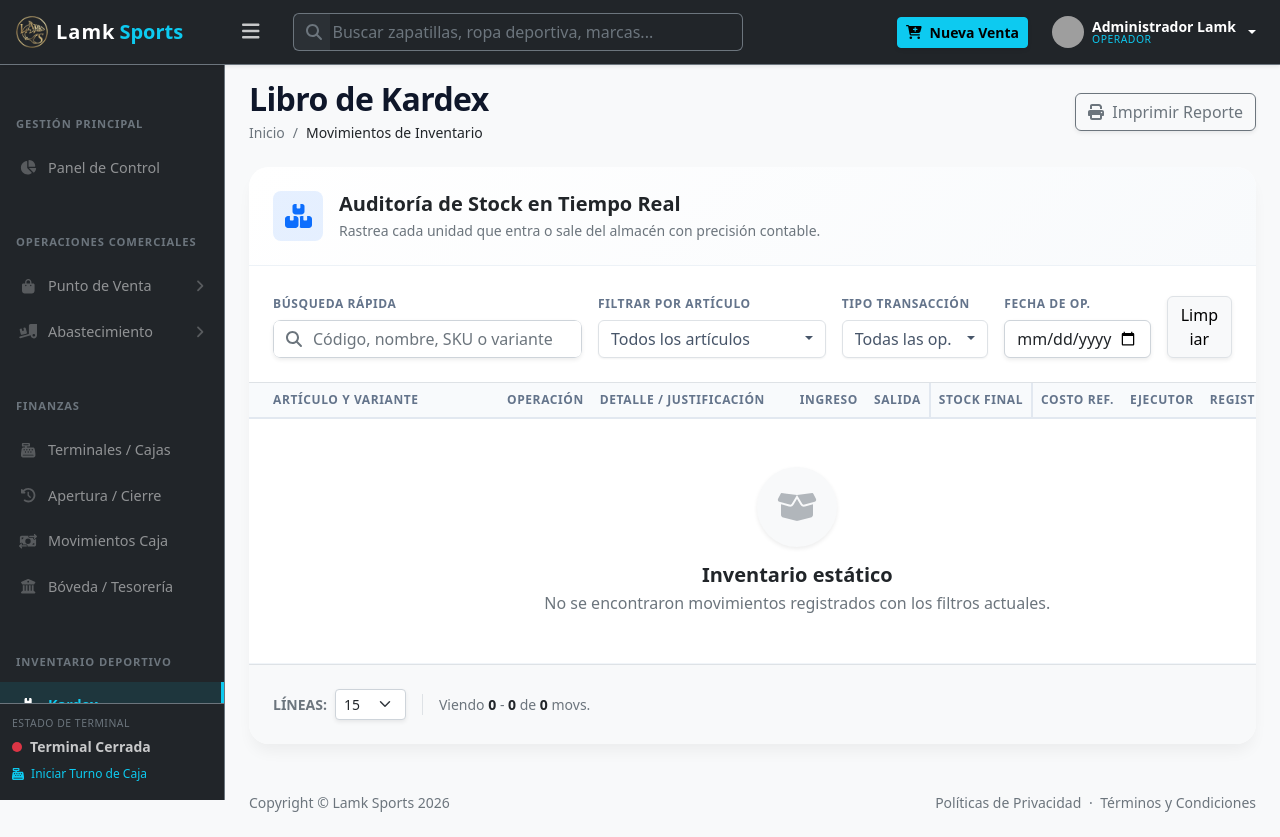
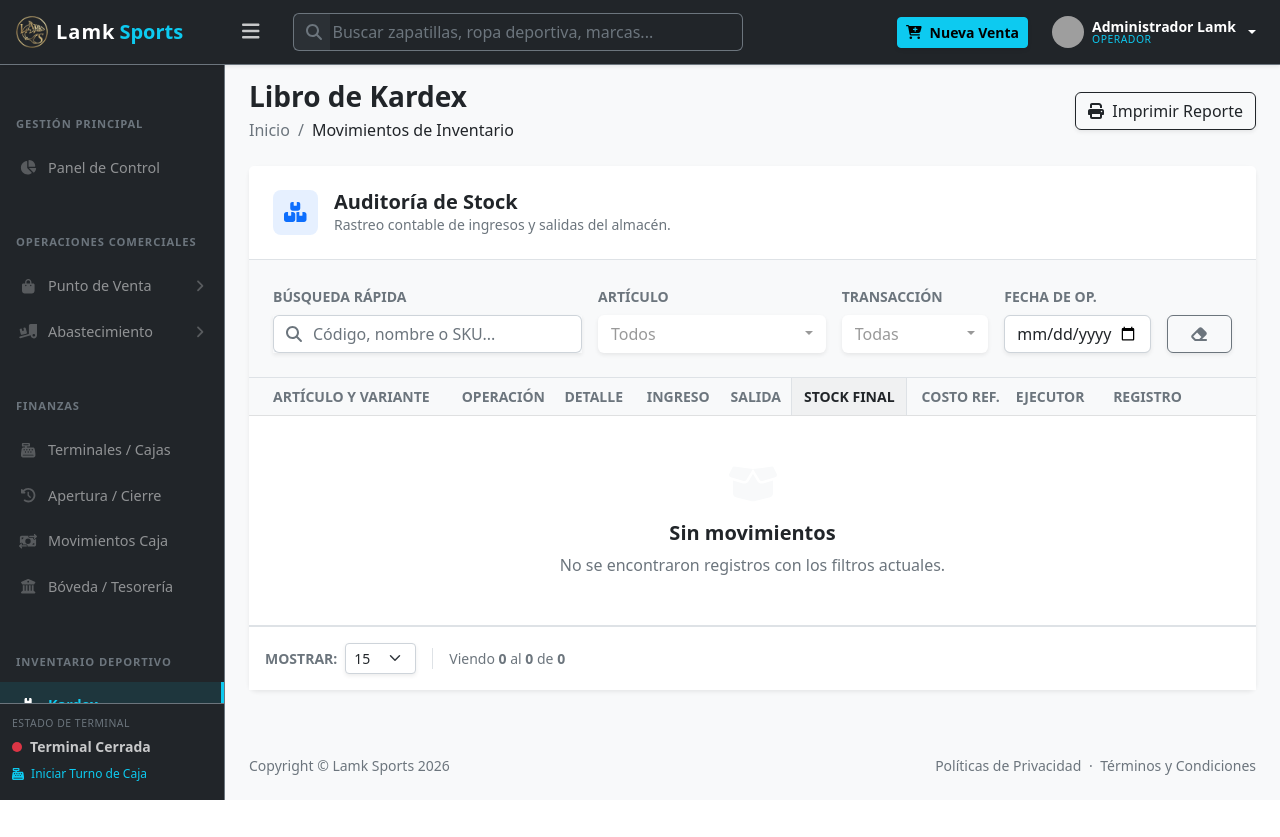
Before and after one commit to Lamk-S/lamk-shop, a Laravel app: page /kardex in a window 1280 px wide. After the commit the page ends 800 px from the top, so only its background shows below. Run offline with Laravel 12, Linux system fonts and the light colour scheme; a user stored in the database is signed in; data comes from the database, SQL or seed files in the repository; data that the repository does not hold is empty; parts of the project's set-up code (start-up, migrations or seed data) failed here and were passed over; some libraries are stand-ins or nearby versions; grey boxes are pictures that could not be loaded.

Commit message:
feat: add kardex views for inventory tracking and certificates

```diff
--- a/resources/views/kardex/index.blade.php
+++ b/resources/views/kardex/index.blade.php
@@ -1,71 +1,54 @@
 @extends('layouts.app')
 @section('title', 'Kardex de Inventario')
-
-@push('css')
-<link rel="stylesheet" href="https://cdn.jsdelivr.net/npm/bootstrap-select@1.14.0-beta3/dist/css/bootstrap-select.min.css">
-<style>
-    .page-title { font-weight: 800; letter-spacing: -.02em; color: #0f172a; }
-    .fs-7 { font-size: 0.875rem; }
-    .main-card { border: 0; border-radius: 1.25rem; box-shadow: 0 10px 15px -3px rgba(0, 0, 0, 0.05); overflow: hidden; background: #fff; }
-    .card-gradient-header { background: linear-gradient(135deg, #ffffff 0%, #f8fafc 100%); border-bottom: 1px solid #edf2f7; }
-    .table-custom th { background: #f8fafc; color: #64748b; font-weight: 700; text-transform: uppercase; font-size: .75rem; letter-spacing: .05em; border-bottom: 2px solid #e2e8f0; white-space: nowrap; }
-    .table-custom td { vertical-align: middle; color: #334155; border-bottom: 1px solid #f1f5f9; }
-    .tabular-nums { font-variant-numeric: tabular-nums; font-family: ui-monospace, SFMono-Regular, Menlo, Monaco, Consolas, monospace; letter-spacing: -0.025em; }
-    .cell-entrada { color: #059669; font-weight: 700; background-color: rgba(16, 185, 129, 0.05); border-left: 1px solid rgba(16, 185, 129, 0.1); }
-    .cell-salida { color: #dc2626; font-weight: 700; background-color: rgba(239, 68, 68, 0.05); border-left: 1px solid rgba(239, 68, 68, 0.1); }
-    .cell-saldo { font-weight: 800; color: #0f172a; background-color: #f8fafc; border-left: 2px solid #e2e8f0; border-right: 2px solid #e2e8f0; }
-    .bootstrap-select > .dropdown-toggle { background-color: #fff !important; border: 1px solid #dee2e6 !important; border-radius: 0.375rem !important; padding: 0.375rem 0.75rem !important; box-shadow: 0 1px 2px rgba(0,0,0,0.05) !important; color: #475569 !important; }
-    .bootstrap-select > .dropdown-toggle:focus { outline: none !important; border-color: #86b7fe !important; box-shadow: 0 0 0 0.25rem rgba(13, 110, 253, 0.25) !important; }
-    .filter-label { font-size: .75rem; font-weight: 700; text-transform: uppercase; letter-spacing: .05em; color: #64748b; margin-bottom: 0.4rem; }
-    .btn-action { width: 32px; height: 32px; display: inline-flex; align-items: center; justify-content: center; padding: 0; border-radius: 8px; transition: all 0.2s; }
-    .btn-action:hover { transform: translateY(-2px); }
-</style>
-@endpush
 
 @section('content')
 @include('layouts.partials.alert')
 
-<div class="container-fluid px-4 py-4">
+<div class="container-fluid px-3 px-md-4 py-4">
+    <!-- Encabezado -->
     <div class="d-flex flex-column flex-md-row justify-content-between align-items-md-center gap-3 mb-4">
         <div>
-            <h2 class="page-title mb-0">Libro de Kardex</h2>
+            <h2 class="fw-bold text-dark mb-0 fs-3">Libro de Kardex</h2>
             <ol class="breadcrumb mb-0 mt-1 fs-7">
                 <li class="breadcrumb-item"><a href="{{ route('panel') }}" class="text-decoration-none text-muted">Inicio</a></li>
                 <li class="breadcrumb-item active fw-medium text-dark">Movimientos de Inventario</li>
             </ol>
         </div>
         <div class="d-flex gap-2">
-            <button class="btn btn-outline-secondary shadow-sm fw-medium" onclick="window.print()"><i class="fas fa-print me-2"></i>Imprimir Reporte</button>
+            <button class="btn btn-outline-dark shadow-sm" onclick="window.print()">
+                <i class="fas fa-print me-2"></i>Imprimir Reporte
+            </button>
         </div>
     </div>
 
-    <div class="card main-card">
-        <div class="card-header card-gradient-header p-4">
+    <div class="card border-0 shadow-sm rounded-3">
+        <div class="card-header bg-white border-bottom p-4">
             <div class="d-flex align-items-center gap-3">
-                <div class="bg-primary bg-opacity-10 text-primary rounded-3 d-flex align-items-center justify-content-center shadow-inner" style="width: 50px; height: 50px;">
-                    <i class="fa-solid fa-boxes-stacked fs-4"></i>
+                <div class="bg-primary bg-opacity-10 text-primary rounded-3 d-flex align-items-center justify-content-center" style="width: 45px; height: 45px;">
+                    <i class="fa-solid fa-boxes-stacked fs-5"></i>
                 </div>
                 <div>
-                    <h5 class="mb-0 fw-bold text-dark">Auditoría de Stock en Tiempo Real</h5>
-                    <div class="text-muted small mt-1">Rastrea cada unidad que entra o sale del almacén con precisión contable.</div>
+                    <h5 class="mb-0 fw-semibold text-dark">Auditoría de Stock</h5>
+                    <div class="text-muted small">Rastreo contable de ingresos y salidas del almacén.</div>
                 </div>
             </div>
         </div>
 
         <div class="card-body p-0">
-            <div class="p-4 bg-white border-bottom">
+            <!-- Formulario de Filtros -->
+            <div class="p-4 bg-light border-bottom">
                 <form method="GET" action="{{ route('kardex.index') }}" id="kardex-filter-form" class="row g-3 align-items-end">
                     <div class="col-lg-4 col-md-6">
-                        <label for="q" class="filter-label">Búsqueda Rápida</label>
-                        <div class="input-group shadow-sm rounded-3 overflow-hidden">
-                            <span class="input-group-text bg-white border-end-0 text-muted"><i class="fas fa-search"></i></span>
-                            <input type="search" name="q" id="q" class="form-control border-start-0 ps-0" value="{{ request('q') }}" placeholder="Código, nombre, SKU o variante...">
+                        <label for="q" class="form-label fw-bold text-muted small text-uppercase">Búsqueda Rápida</label>
+                        <div class="input-group shadow-sm">
+                            <span class="input-group-text bg-white border-end-0"><i class="fas fa-search text-muted"></i></span>
+                            <input type="search" name="q" id="q" class="form-control border-start-0 ps-0" value="{{ request('q') }}" placeholder="Código, nombre o SKU...">
                         </div>
                     </div>
 
                     <div class="col-lg-3 col-md-6">
-                        <label for="producto_id" class="filter-label">Filtrar por Artículo</label>
-                        <select name="producto_id" id="producto_id" class="selectpicker" data-width="100%" data-live-search="true" data-size="6" title="Todos los artículos">
+                        <label for="producto_id" class="form-label fw-bold text-muted small text-uppercase">Artículo</label>
+                        <select name="producto_id" id="producto_id" class="selectpicker form-control shadow-sm" data-live-search="true" title="Todos" data-size="5">
                             <option value="">-- Catálogo Completo --</option>
                             @foreach($productos as $item)
                                 <option value="{{ $item->id }}" @selected((string) request('producto_id') === (string) $item->id)>
@@ -76,8 +59,8 @@
                     </div>
 
                     <div class="col-lg-2 col-md-6">
-                        <label for="tipo_transaccion" class="filter-label">Tipo Transacción</label>
-                        <select name="tipo_transaccion" id="tipo_transaccion" class="selectpicker" data-width="100%" title="Todas las op.">
+                        <label for="tipo_transaccion" class="form-label fw-bold text-muted small text-uppercase">Transacción</label>
+                        <select name="tipo_transaccion" id="tipo_transaccion" class="selectpicker form-control shadow-sm" title="Todas" data-size="5">
                             <option value="">-- Cualquiera --</option>
                             <optgroup label="Ingresos">
                                 @foreach(['COMPRA','APERTURA','DEVOLUCION','TRANSFERENCIA'] as $tipo)
@@ -93,38 +76,39 @@
                     </div>
 
                     <div class="col-lg-2 col-md-6">
-                        <label for="fecha" class="filter-label">Fecha de Op.</label>
+                        <label for="fecha" class="form-label fw-bold text-muted small text-uppercase">Fecha de Op.</label>
                         <input type="date" name="fecha" id="fecha" class="form-control shadow-sm" value="{{ request('fecha') }}">
                     </div>
 
                     <div class="col-lg-1 col-md-12">
-                        <a href="{{ route('kardex.index') }}" class="btn btn-light border w-100 fw-medium shadow-sm" data-bs-toggle="tooltip" title="Restablecer todos los filtros">
-                            <i class="fas fa-eraser me-2 d-inline d-lg-none"></i>Limpiar
+                        <a href="{{ route('kardex.index') }}" class="btn btn-outline-secondary w-100 shadow-sm" title="Limpiar filtros">
+                            <i class="fas fa-eraser"></i>
                         </a>
                     </div>
                 </form>
             </div>
 
+            <!-- Tabla -->
             <div class="table-responsive">
-                <table class="table table-hover table-custom mb-0 align-middle">
-                    <thead>
+                <table class="table table-hover align-middle mb-0 text-nowrap">
+                    <thead class="table-light">
                         <tr>
-                            <th class="ps-4" style="min-width: 250px;">Artículo y Variante</th>
-                            <th class="text-center">Operación</th>
-                            <th style="min-width: 200px;">Detalle / Justificación</th>
-                            <th class="text-center" title="Unidades Ingresadas">Ingreso</th>
-                            <th class="text-center" title="Unidades Extraídas">Salida</th>
-                            <th class="text-center cell-saldo" title="Stock Final">Stock Final</th>
-                            <th class="text-end">Costo Ref.</th>
-                            <th>Ejecutor</th>
-                            <th class="text-end">Registro</th>
-                            <th class="text-center pe-4" style="width: 70px;">Doc.</th>
+                            <th class="ps-4 text-secondary small text-uppercase">Artículo y Variante</th>
+                            <th class="text-center text-secondary small text-uppercase">Operación</th>
+                            <th class="text-secondary small text-uppercase">Detalle</th>
+                            <th class="text-center text-secondary small text-uppercase">Ingreso</th>
+                            <th class="text-center text-secondary small text-uppercase">Salida</th>
+                            <th class="text-center bg-secondary bg-opacity-10 text-dark small text-uppercase border-start border-end">Stock Final</th>
+                            <th class="text-end text-secondary small text-uppercase">Costo Ref.</th>
+                            <th class="text-secondary small text-uppercase">Ejecutor</th>
+                            <th class="text-end text-secondary small text-uppercase pe-4">Registro</th>
+                            <th class="text-center pe-4" style="width: 50px;"></th>
                         </tr>
                     </thead>
                     <tbody>
                         @forelse($kardex as $item)
                             @php
-                                $tipo = $item->tipo_transaccion;
+                                $tipo = $item->tipo_transaccion->value ?? $item->tipo_transaccion;
                                 $badge = match ($tipo) {
                                     'COMPRA', 'APERTURA', 'TRANSFERENCIA' => 'success',
                                     'VENTA', 'MERMA', 'VENCIDO' => 'danger',
@@ -137,72 +121,54 @@
                             @endphp
                             <tr>
                                 <td class="ps-4 py-3">
-                                    <div class="fw-bold text-dark fs-6">{{ $producto?->nombre ?? 'Artículo Invalido/Eliminado' }}</div>
-                                    <div class="small text-muted mt-1 d-flex align-items-center gap-2">
-                                        <span class="badge bg-light text-secondary border px-2 py-1"><i class="fas fa-barcode me-1"></i>{{ $producto?->codigo ?? 'N/A' }}</span>
+                                    <div class="fw-semibold text-dark">{{ $producto?->nombre ?? 'Artículo Invalido/Eliminado' }}</div>
+                                    <div class="small text-muted mt-1">
+                                        <span class="border rounded px-1 me-1"><i class="fas fa-barcode me-1"></i>{{ $producto?->codigo ?? 'N/A' }}</span>
                                         @if($variante)
-                                            <span class="badge bg-light text-primary border px-2 py-1"><i class="fas fa-tag me-1"></i>{{ $variante->codigo_variante ?? 'S/V' }}</span>
-                                            <span class="badge bg-light text-dark border px-2 py-1"><i class="fas fa-ruler me-1"></i>{{ $variante->talla?->nombre ?? 'U' }}</span>
+                                            <span class="border rounded px-1 text-primary me-1">{{ $variante->codigo_variante ?? 'S/V' }}</span>
+                                            <span class="border rounded px-1">{{ $variante->talla?->nombre ?? 'U' }}</span>
                                         @endif
                                     </div>
                                 </td>
-
                                 <td class="text-center">
-                                    <span class="badge bg-{{ $badge }} bg-opacity-10 text-{{ $badge }} border border-{{ $badge }} border-opacity-25 px-2 py-1 rounded">
+                                    <span class="badge bg-{{ $badge }} bg-opacity-10 text-{{ $badge }} border border-{{ $badge }} px-2 py-1">
                                         {{ $tipo }}
                                     </span>
                                 </td>
-
                                 <td>
-                                    <div class="text-dark small lh-sm" title="{{ $item->descripcion }}">{{ Str::limit($item->descripcion, 45) }}</div>
+                                    <div class="small text-dark text-wrap" style="max-width: 200px;" title="{{ $item->descripcion }}">{{ Str::limit($item->descripcion, 45) }}</div>
                                 </td>
-
-                                <td class="text-center cell-entrada tabular-nums fs-6">
+                                <td class="text-center font-monospace text-success fw-bold">
                                     {{ $item->entrada > 0 ? '+'.number_format((int) $item->entrada, 0) : '-' }}
                                 </td>
-
-                                <td class="text-center cell-salida tabular-nums fs-6">
+                                <td class="text-center font-monospace text-danger fw-bold">
                                     {{ $item->salida > 0 ? '-'.number_format((int) $item->salida, 0) : '-' }}
                                 </td>
-
-                                <td class="text-center cell-saldo tabular-nums fs-5">
+                                <td class="text-center font-monospace fw-bold fs-6 bg-light border-start border-end">
                                     {{ number_format((int) $item->saldo_posterior, 0) }}
                                 </td>
-
-                                <td class="text-end small fw-medium text-secondary tabular-nums">
+                                <td class="text-end font-monospace small text-muted">
                                     S/ {{ number_format((float) $item->costo_unitario, 2) }}
                                 </td>
-
                                 <td>
-                                    <div class="d-flex align-items-center gap-2">
-                                        <div class="bg-secondary bg-opacity-10 rounded-circle d-flex justify-content-center align-items-center text-secondary" style="width: 24px; height: 24px; font-size: .65rem;">
-                                            <i class="fas fa-user"></i>
-                                        </div>
-                                        <span class="small fw-bold text-dark">{{ Str::limit(explode(' ', $item->user?->name ?? 'Sistema')[0], 10) }}</span>
-                                    </div>
+                                    <div class="small fw-medium text-dark"><i class="fas fa-user-circle text-muted me-1"></i>{{ Str::limit(explode(' ', $item->user?->name ?? 'Sistema')[0], 10) }}</div>
                                 </td>
-
                                 <td class="text-end">
                                     <div class="small text-dark fw-bold">{{ optional($item->created_at)->format('d/m/Y') }}</div>
-                                    <div class="small text-muted" style="font-size: 0.70rem;">{{ optional($item->created_at)->format('H:i:s') }}</div>
+                                    <div class="small text-muted" style="font-size: 0.75rem;">{{ optional($item->created_at)->format('H:i:s') }}</div>
                                 </td>
-
                                 <td class="text-center pe-4">
-                                    <a href="{{ route('kardex.show', $item) }}" class="btn btn-action btn-light border text-primary" data-bs-toggle="tooltip" title="Inspeccionar">
+                                    <a href="{{ route('kardex.show', $item) }}" class="btn btn-sm btn-light border text-primary shadow-sm" title="Inspeccionar">
                                         <i class="fas fa-file-invoice"></i>
                                     </a>
                                 </td>
                             </tr>
                         @empty
                             <tr>
-                                <td colspan="10" class="py-5">
-                                    <div class="d-flex flex-column align-items-center justify-content-center text-center">
-                                        <div class="bg-light rounded-circle d-flex align-items-center justify-content-center shadow-sm mb-3" style="width: 80px; height: 80px;">
-                                            <i class="fas fa-box-open text-muted fs-2 opacity-50"></i>
-                                        </div>
-                                        <h5 class="fw-bold text-dark mb-1">Inventario estático</h5>
-                                        <p class="text-muted mb-0">No se encontraron movimientos registrados con los filtros actuales.</p>
-                                    </div>
+                                <td colspan="10" class="py-5 text-center text-muted">
+                                    <i class="fas fa-box-open fs-1 text-light mb-3"></i>
+                                    <h5 class="fw-semibold text-dark">Sin movimientos</h5>
+                                    <p class="mb-0">No se encontraron registros con los filtros actuales.</p>
                                 </td>
                             </tr>
                         @endforelse
@@ -210,21 +176,20 @@
                 </table>
             </div>
 
-            <div class="p-4 border-top d-flex flex-column flex-md-row justify-content-between align-items-md-center gap-3 bg-light">
+            <!-- Paginación -->
+            <div class="p-3 border-top d-flex flex-column flex-md-row justify-content-between align-items-md-center gap-3 bg-white">
                 <div class="d-flex align-items-center gap-3">
-                    <form method="GET" action="{{ route('kardex.index') }}" class="d-flex align-items-center gap-2">
-                        @foreach(request()->except('per_page', 'page') as $key => $value)
-                            <input type="hidden" name="{{ $key }}" value="{{ $value }}">
-                        @endforeach
-                        <label for="per_page_bottom" class="form-label mb-0 small fw-bold text-muted text-uppercase tracking-wider text-nowrap">Líneas:</label>
-                        <select name="per_page" id="per_page_bottom" class="form-select form-select-sm shadow-sm" onchange="this.form.submit()">
+                    <!-- Se eliminó el form redundante, se usa el atributo form HTML5 -->
+                    <div class="d-flex align-items-center gap-2">
+                        <label for="per_page_bottom" class="form-label mb-0 small fw-bold text-muted">MOSTRAR:</label>
+                        <select name="per_page" id="per_page_bottom" class="form-select form-select-sm shadow-sm" form="kardex-filter-form" onchange="this.form.submit()">
                             @foreach([10, 15, 25, 50, 100] as $size)
                                 <option value="{{ $size }}" @selected((int) request('per_page', $perPage ?? 15) === $size)>{{ $size }}</option>
                             @endforeach
                         </select>
-                    </form>
-                    <div class="text-muted small fw-medium border-start ps-3">
-                        Viendo <span class="fw-bold text-dark">{{ $kardex->firstItem() ?? 0 }}</span> - <span class="fw-bold text-dark">{{ $kardex->lastItem() ?? 0 }}</span> de <span class="fw-bold text-dark">{{ $kardex->total() }}</span> movs.
+                    </div>
+                    <div class="text-muted small border-start ps-3">
+                        Viendo <strong>{{ $kardex->firstItem() ?? 0 }}</strong> al <strong>{{ $kardex->lastItem() ?? 0 }}</strong> de <strong>{{ $kardex->total() }}</strong>
                     </div>
                 </div>
                 <div>
@@ -237,11 +202,11 @@
 @endsection
 
 @push('js')
-<script src="https://cdn.jsdelivr.net/npm/bootstrap-select@1.14.0-beta3/dist/js/bootstrap-select.min.js"></script>
 <script>
     document.addEventListener('DOMContentLoaded', function () {
         const filterForm = document.getElementById('kardex-filter-form');
         $('.selectpicker').selectpicker();
+
         $('#producto_id, #tipo_transaccion').on('changed.bs.select', function () {
             filterForm.submit();
         });
@@ -249,11 +214,6 @@
         document.getElementById('fecha').addEventListener('change', function() {
             filterForm.submit();
         });
-
-        var tooltipTriggerList = [].slice.call(document.querySelectorAll('[data-bs-toggle="tooltip"]'))
-        var tooltipList = tooltipTriggerList.map(function (tooltipTriggerEl) {
-            return new bootstrap.Tooltip(tooltipTriggerEl)
-        });
     });
 </script>
 @endpush
```
Also changed, not shown: resources/views/kardex/show.blade.php (+76 -72 lines).
